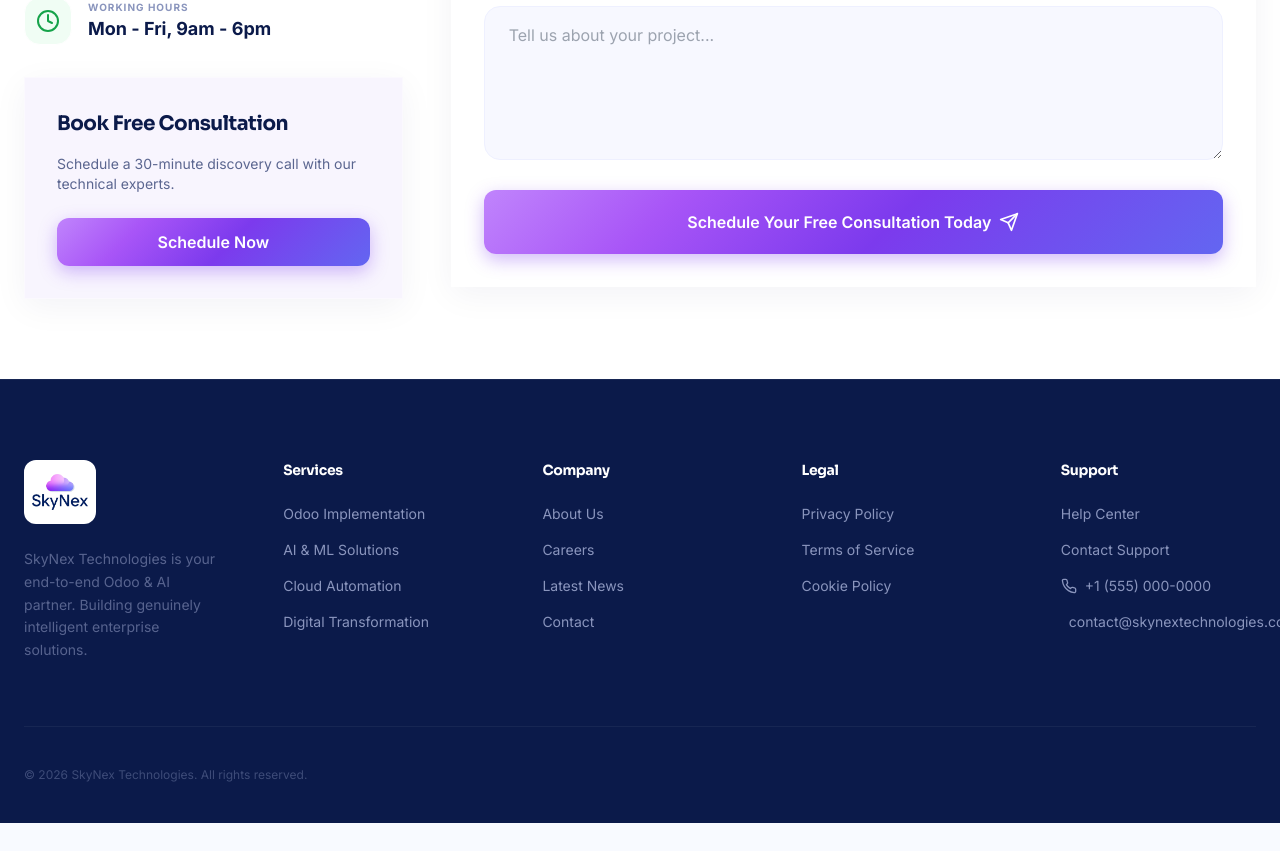
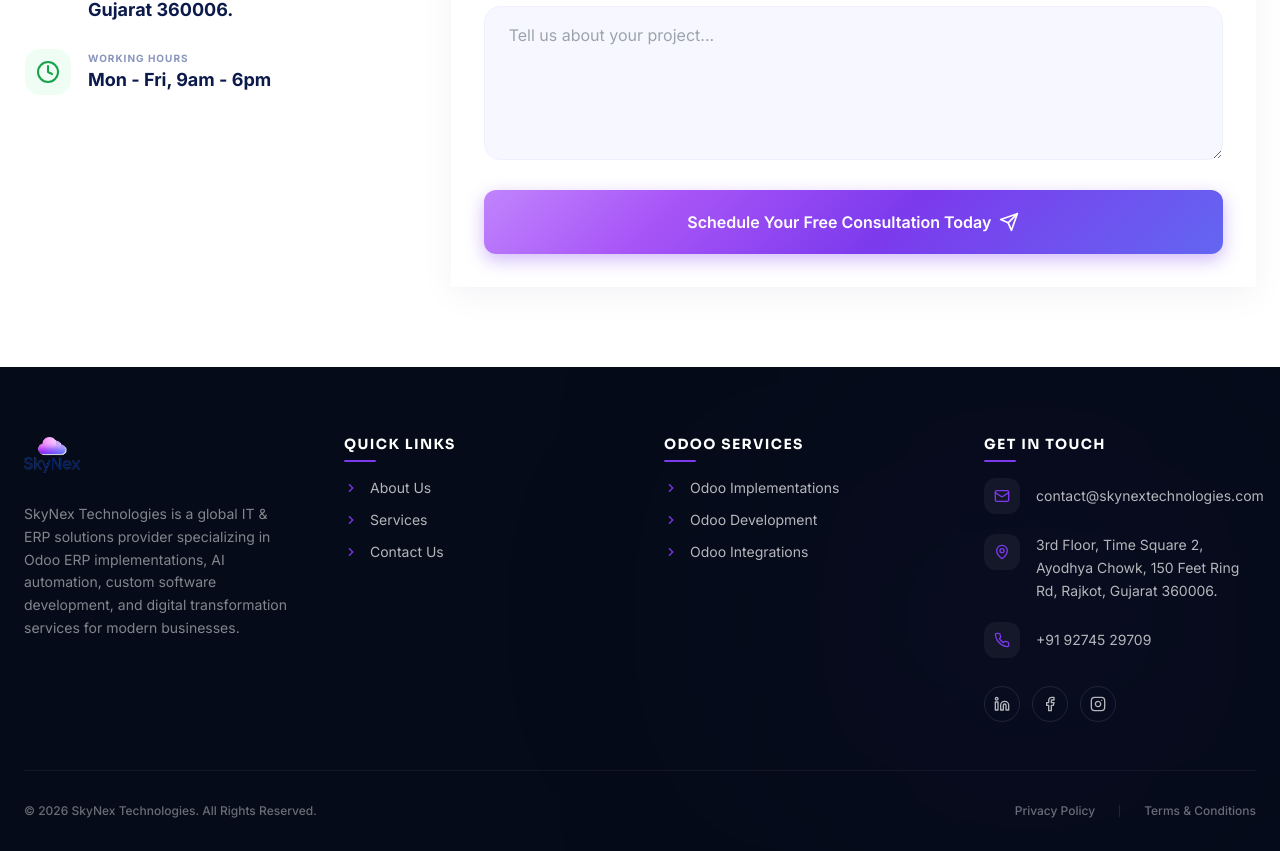
Before and after one commit to Morardas-Joshi/Skynex, a React (Vite) app: page /contact in a window 1280 px wide. Shown: the part 800-1651 px from the top of the page. Before the commit the page ends 1623 px from the top, so only its background shows below. Built offline with nearby package versions, Linux system fonts and the light colour scheme.

Commit message:
Update Skynex

```diff
--- a/src/components/Footer.jsx
+++ b/src/components/Footer.jsx
@@ -1,81 +1,135 @@
 import React from 'react';
 import { Link } from 'react-router-dom';
-import { Mail, Phone, Facebook, Twitter, Linkedin, Github } from 'lucide-react';
+import {
+  Mail, Phone, MapPin, Facebook, Instagram, Linkedin,
+  ChevronRight, ShieldCheck, Users, Globe, Briefcase
+} from 'lucide-react';
 import Logo from './Logo';
 
 const Footer = () => {
+  const currentYear = new Date().getFullYear();
+
   return (
-    <footer className="bg-navy-900 text-ink-4 pt-20 pb-10 border-t border-white/5">
-      <div className="max-w-7xl mx-auto px-6">
-        <div className="grid grid-cols-1 md:grid-cols-2 lg:grid-cols-5 gap-16 pb-16 border-b border-white/5">
-          {/* Brand */}
-          <div className="lg:col-span-1">
-            <div className="bg-white inline-block p-2 rounded-xl mb-6">
-              <Logo />
-            </div>
-            <p className="text-sm leading-relaxed text-ink-4/60">
-              SkyNex Technologies is your end-to-end Odoo & AI partner. Building genuinely intelligent enterprise solutions.
+    <footer className="bg-[#050b18] text-white/70 pt-16 pb-8 overflow-hidden relative">
+      {/* Background decoration */}
+      <div className="absolute top-0 right-0 w-[500px] h-[500px] bg-primary/5 rounded-full blur-[150px] pointer-events-none" />
+
+      <div className="max-w-7xl mx-auto px-6 relative z-10">
+        <div className="grid grid-cols-1 md:grid-cols-2 lg:grid-cols-4 gap-12 pb-12 border-b border-white/5">
+
+          {/* Column 1: Brand & Description */}
+          <div className="space-y-6">
+            <Logo />
+            <p className="text-sm leading-relaxed text-white/50 max-w-xs">
+              SkyNex Technologies is a global IT & ERP solutions provider specializing in Odoo ERP implementations, AI automation, custom software development, and digital transformation services for modern businesses.
             </p>
           </div>
 
-          {/* Links */}
-          <div className="lg:col-span-1">
-            <h5 className="font-sora font-bold text-white mb-6 text-sm">Services</h5>
-            <ul className="space-y-4 text-sm">
-              <li><Link to="/services" className="hover:text-white transition-colors">Odoo Implementation</Link></li>
-              <li><Link to="/services" className="hover:text-white transition-colors">AI & ML Solutions</Link></li>
-              <li><Link to="/services" className="hover:text-white transition-colors">Cloud Automation</Link></li>
-              <li><Link to="/services" className="hover:text-white transition-colors">Digital Transformation</Link></li>
+          {/* Column 2: Quick Links */}
+          <div>
+            <h4 className="text-sm font-bold text-white uppercase tracking-widest mb-6 relative inline-block">
+              Quick Links
+              <div className="absolute -bottom-2 left-0 w-8 h-0.5 bg-primary rounded-full" />
+            </h4>
+            <ul className="space-y-3">
+              {[
+                { label: "About Us", path: "/about" },
+                { label: "Services", path: "/services" },
+                { label: "Contact Us", path: "/contact" }
+              ].map((link, i) => (
+                <li key={i}>
+                  <Link to={link.path} className="flex items-center gap-3 text-sm hover:text-primary transition-colors group">
+                    <ChevronRight className="w-3.5 h-3.5 text-primary group-hover:translate-x-1 transition-transform" />
+                    {link.label}
+                  </Link>
+                </li>
+              ))}
             </ul>
           </div>
 
-          <div className="lg:col-span-1">
-            <h5 className="font-sora font-bold text-white mb-6 text-sm">Company</h5>
-            <ul className="space-y-4 text-sm">
-              <li><Link to="/about" className="hover:text-white transition-colors">About Us</Link></li>
-              <li><Link to="/careers" className="hover:text-white transition-colors">Careers</Link></li>
-              <li><Link to="/blog" className="hover:text-white transition-colors">Latest News</Link></li>
-              <li><Link to="/contact" className="hover:text-white transition-colors">Contact</Link></li>
+          {/* Column 3: Odoo Services */}
+          <div>
+            <h4 className="text-sm font-bold text-white uppercase tracking-widest mb-6 relative inline-block">
+              Odoo Services
+              <div className="absolute -bottom-2 left-0 w-8 h-0.5 bg-primary rounded-full" />
+            </h4>
+            <ul className="space-y-3">
+              {[
+                { label: "Odoo Implementations", path: "/services" },
+                { label: "Odoo Development", path: "/services" },
+                { label: "Odoo Integrations", path: "/services" }
+              ].map((link, i) => (
+                <li key={i}>
+                  <Link to={link.path} className="flex items-center gap-3 text-sm hover:text-primary transition-colors group">
+                    <ChevronRight className="w-3.5 h-3.5 text-primary group-hover:translate-x-1 transition-transform" />
+                    {link.label}
+                  </Link>
+                </li>
+              ))}
             </ul>
           </div>
 
-          <div className="lg:col-span-1">
-            <h5 className="font-sora font-bold text-white mb-6 text-sm">Legal</h5>
-            <ul className="space-y-4 text-sm">
-              <li><Link to="/privacy" className="hover:text-white transition-colors">Privacy Policy</Link></li>
-              <li><Link to="/terms" className="hover:text-white transition-colors">Terms of Service</Link></li>
-              <li><Link to="/cookies" className="hover:text-white transition-colors">Cookie Policy</Link></li>
-            </ul>
-          </div>
+          {/* Column 4: Get In Touch */}
+          <div>
+            <h4 className="text-sm font-bold text-white uppercase tracking-widest mb-6 relative inline-block">
+              Get In Touch
+              <div className="absolute -bottom-2 left-0 w-8 h-0.5 bg-primary rounded-full" />
+            </h4>
+            <div className="space-y-5">
+              <div className="flex items-center gap-4">
+                <div className="w-9 h-9 rounded-xl bg-white/5 flex items-center justify-center shrink-0">
+                  <Mail className="w-4 h-4 text-primary" />
+                </div>
+                <a href="mailto:contact@skynextechnologies.com" className="text-sm hover:text-primary transition-colors">contact@skynextechnologies.com</a>
+              </div>
 
-          <div className="lg:col-span-1">
-            <h5 className="font-sora font-bold text-white mb-6 text-sm">Support</h5>
-            <ul className="space-y-4 text-sm">
-              <li><Link to="/contact" className="hover:text-white transition-colors">Help Center</Link></li>
-              <li><Link to="/contact" className="hover:text-white transition-colors">Contact Support</Link></li>
-              <li><span className="flex items-center gap-2"><Phone className="w-4 h-4" /> +1 (555) 000-0000</span></li>
-              <li><span className="flex items-center gap-2"><Mail className="w-4 h-4" /> contact@skynextechnologies.com</span></li>
-            </ul>
+              <div className="flex items-start gap-4">
+                <div className="w-9 h-9 rounded-xl bg-white/5 flex items-center justify-center shrink-0">
+                  <MapPin className="w-4 h-4 text-primary" />
+                </div>
+                <p className="text-sm leading-relaxed">3rd Floor, Time Square 2, Ayodhya Chowk, 150 Feet Ring Rd, Rajkot, Gujarat 360006.</p>
+              </div>
+
+              <div className="flex items-center gap-4">
+                <div className="w-9 h-9 rounded-xl bg-white/5 flex items-center justify-center shrink-0">
+                  <Phone className="w-4 h-4 text-primary" />
+                </div>
+                <a href="tel:+919274529709" className="text-sm hover:text-primary transition-colors">+91 92745 29709</a>
+              </div>
+
+              <div className="pt-2">
+                <div className="flex items-center gap-3">
+                  {[
+                    { icon: <Linkedin className="w-4 h-4" />, href: "https://www.linkedin.com/in/skynex-technologies-4330983b1/" },
+                    { icon: <Facebook className="w-4 h-4" />, href: "https://www.skynextechnologies.com/website/social/facebook" },
+                    { icon: <Instagram className="w-4 h-4" />, href: "https://www.instagram.com/skynex_technologies" }
+                  ].map((social, i) => (
+                    <a
+                      key={i}
+                      href={social.href}
+                      target="_blank"
+                      rel="noopener noreferrer"
+                      className="w-9 h-9 rounded-full border border-white/10 flex items-center justify-center hover:bg-primary hover:text-white hover:border-transparent transition-all duration-300"
+                    >
+                      {social.icon}
+                    </a>
+                  ))}
+                </div>
+              </div>
+            </div>
           </div>
         </div>
 
-        {/* Bottom Bar */}
-        <div className="pt-10 flex flex-col md:flex-row justify-between items-center gap-6">
-          <div className="text-xs text-ink-4/40">
-            © {new Date().getFullYear()} SkyNex Technologies. All rights reserved.
+        {/* Copyright Bar */}
+        <div className="pt-8 flex flex-col md:flex-row justify-between items-center gap-6 text-xs font-medium">
+          <div className="text-white/40">
+            © {currentYear} SkyNex Technologies. All Rights Reserved.
           </div>
-
-          {/* <div className="flex items-center gap-4">
-            {[Facebook, Twitter, Linkedin, Github].map((Icon, idx) => (
-              <a
-                key={idx}
-                href="#"
-                className="w-10 h-10 rounded-xl bg-white/5 flex items-center justify-center border border-white/10 hover:bg-skynex-grad hover:text-white hover:border-transparent transition-all duration-300"
-              >
-                <Icon className="w-5 h-5" />
-              </a>
-            ))}
-          ;</div> */}
+          <div className="flex items-center gap-6 text-white/40">
+            <Link to="/privacy" className="hover:text-primary transition-colors">Privacy Policy</Link>
+            <div className="w-px h-3 bg-white/10" />
+            <Link to="/terms" className="hover:text-primary transition-colors">Terms & Conditions</Link>
+          </div>
         </div>
       </div>
     </footer>
--- a/src/pages/Contact.jsx
+++ b/src/pages/Contact.jsx
@@ -60,7 +60,7 @@
               {[
                 { icon: Mail, title: 'Email Us', info: 'contact@skynextechnologies.com', color: 'bg-blue-50 text-blue-600' },
                 { icon: Phone, title: 'Call Us', info: '+91 92745 29709', color: 'bg-purple-50 text-purple-600' },
-                { icon: MapPin, title: 'Visit Us', info: 'Tech Hub, Silicon Valley, CA', color: 'bg-pink-50 text-pink-600' },
+                { icon: MapPin, title: 'Visit Us', info: '3rd Floor, Time Square 2, Ayodhya Chowk, 150 Feet Ring Rd, Rajkot, Gujarat 360006.', color: 'bg-pink-50 text-pink-600' },
                 { icon: Clock, title: 'Working Hours', info: 'Mon - Fri, 9am - 6pm', color: 'bg-green-50 text-green-600' }
               ].map((item, idx) => (
                 <div key={idx} className="flex items-center space-x-4">
@@ -75,11 +75,13 @@
               ))}
             </div>
 
+            {/* Book Free Consultation - Commented out as per user request
             <GlassCard className="bg-primary/5 border-primary/20 p-8">
               <h3 className="text-xl font-sora font-bold mb-4 text-ink">Book Free Consultation</h3>
               <p className="text-sm text-ink-3 mb-6">Schedule a 30-minute discovery call with our technical experts.</p>
               <button className="w-full btn-primary">Schedule Now</button>
             </GlassCard>
+            */}
           </div>
 
           {/* Contact Form */}
--- a/src/pages/Home.jsx
+++ b/src/pages/Home.jsx
@@ -1,6 +1,6 @@
 import React from 'react';
 import { motion } from 'framer-motion';
-import { ArrowRight, BarChart2, Cpu, Globe, Zap, CheckCircle2, Star, Users, Briefcase, Award, Settings, Code, BarChart, Link as LinkIcon, Rocket, Lightbulb, Database, ShieldCheck } from 'lucide-react';
+import { ArrowRight, BarChart2, Cpu, Globe, Zap, CheckCircle2, Star, Users, Briefcase, Award, Settings, Code, BarChart, Link as LinkIcon, Rocket, Lightbulb, Database, ShieldCheck, Search, PenTool, RefreshCw } from 'lucide-react';
 import { Link } from 'react-router-dom';
 import GlassCard from '../components/GlassCard';
 
@@ -379,7 +379,7 @@
         </div>
       </motion.section>
 
-      {/* Statistics Section */}
+      {/* Statistics Section - Commented out as per user request
       <motion.section
         initial="hidden"
         whileInView="visible"
@@ -417,6 +417,7 @@
           </div>
         </div>
       </motion.section>
+      */}
 
       {/* Why Choose Us */}
       <motion.section
@@ -424,52 +425,130 @@
         whileInView="visible"
         viewport={{ once: true }}
         variants={sectionVariants}
-        className="section-padding"
+        className="section-padding bg-white"
       >
-        <div className="max-w-7xl mx-auto grid grid-cols-1 lg:grid-cols-2 gap-16 items-center">
-          <motion.div variants={itemVariants}>
-            <h2 className="text-4xl md:text-6xl font-space font-bold mb-8">Why Businesses <span className="text-primary">Choose</span> Skynex</h2>
-            <div className="space-y-6">
+        <div className="max-w-7xl mx-auto">
+          <motion.div variants={itemVariants} className="mb-16">
+            <div className="eyebrow">Why Skynex</div>
+            <h2 className="text-4xl md:text-5xl font-sora font-bold text-ink">
+              One team that speaks <br />
+              <span className="text-gradient">Odoo and AI — fluently.</span>
+            </h2>
+            <p className="text-lg text-ink-3 mt-4 max-w-2xl">
+              We don't just implement software; we transform how your business operates by combining deep ERP expertise with cutting-edge AI automation.
+            </p>
+          </motion.div>
+
+          <div className="grid grid-cols-1 md:grid-cols-2 gap-x-16 gap-y-12">
+            {[
+              {
+                title: "Deep Odoo ERP Expertise",
+                desc: "Specialized in scalable Odoo implementations, customizations, integrations, and enterprise workflows."
+              },
+              {
+                title: "AI-Powered Business Automation",
+                desc: "Automate operations, reduce manual work, and improve efficiency with intelligent AI-driven solutions."
+              },
+              {
+                title: "Industry-Focused ERP Solutions",
+                desc: "Tailored ERP systems designed around real business workflows across multiple industries."
+              },
+              {
+                title: "Transparent & Agile Execution",
+                desc: "Clear communication, structured delivery, and complete project visibility from start to finish."
+              },
+              {
+                title: "End-to-End Implementation & Support",
+                desc: "From consulting and development to deployment, training, and long-term optimization."
+              },
+              {
+                title: "ROI-Driven Digital Transformation",
+                desc: "Technology solutions focused on measurable growth, operational efficiency, and business scalability."
+              }
+            ].map((item, idx) => (
+              <motion.div
+                key={idx}
+                variants={itemVariants}
+                className="flex items-start space-x-5 group"
+              >
+                <div className="shrink-0 w-10 h-10 rounded-full bg-skynex-soft flex items-center justify-center mt-1 group-hover:bg-primary/20 transition-colors duration-300">
+                  <CheckCircle2 className="w-5 h-5 text-primary" />
+                </div>
+                <div>
+                  <h3 className="text-xl font-sora font-bold text-ink mb-2 group-hover:text-primary transition-colors duration-300">{item.title}</h3>
+                  <p className="text-ink-3 leading-relaxed">{item.desc}</p>
+                </div>
+              </motion.div>
+            ))}
+          </div>
+        </div>
+      </motion.section>
+
+      {/* How We Work Section - Fine-tuned Process Flow */}
+      <motion.section
+        initial="hidden"
+        whileInView="visible"
+        viewport={{ once: true }}
+        variants={sectionVariants}
+        className="pt-12 pb-24 bg-paper-2 relative overflow-hidden"
+      >
+        <div className="max-w-7xl mx-auto px-6">
+          {/* Left Aligned Header - Matched to upper sections */}
+          <div className="flex flex-col md:flex-row justify-between items-end gap-8 mb-16">
+            <motion.div variants={itemVariants} className="max-w-2xl text-left">
+              <div className="eyebrow uppercase tracking-[0.2em] text-primary">Execution Framework</div>
+              <h2 className="text-4xl md:text-5xl font-sora font-bold text-ink mb-4">
+                How we <span className="text-gradient">Work</span>
+              </h2>
+              <p className="text-lg text-ink-3 leading-relaxed">
+                A proven 5-step delivery process shaped around your team — not the other way around.
+              </p>
+            </motion.div>
+          </div>
+
+          <div className="relative">
+            {/* Interconnected Dashed Line - Passing through icon centers */}
+            <div className="hidden lg:block absolute top-[48px] left-0 w-full border-t-2 border-dashed border-primary/20 -z-0" />
+
+            <div className="grid grid-cols-1 md:grid-cols-2 lg:grid-cols-5 gap-4 relative">
               {[
-                'Enterprise-grade Architecture',
-                'AI-driven Innovation',
-                'Scalable Solutions',
-                'Modern Technology Stack',
-                'Dedicated Technical Support',
-                'Fast Digital Transformation',
-                'Secure & Reliable Systems'
+                { step: "01", title: "Discover", desc: "Workshops, fit-gap analysis and success metrics agreed upfront.", icon: <Search className="w-5 h-5" /> },
+                { step: "02", title: "Design", desc: "Solution blueprint and AI use-cases scoped to ROI.", icon: <PenTool className="w-5 h-5" /> },
+                { step: "03", title: "Build", desc: "Configuration, custom modules and AI agents developed in sprints.", icon: <Code className="w-5 h-5" /> },
+                { step: "04", title: "Launch", desc: "UAT, training, cutover — with a steady hand on go-live weekend.", icon: <Rocket className="w-5 h-5" /> },
+                { step: "05", title: "Evolve", desc: "AMC, optimizations, new use-cases — measured every quarter.", icon: <RefreshCw className="w-5 h-5" /> }
               ].map((item, idx) => (
                 <motion.div
                   key={idx}
-                  className="flex items-center space-x-3 group"
-                  whileHover={{ x: 10 }}
+                  variants={itemVariants}
+                  whileHover={{ y: -5 }}
+                  className="relative group"
                 >
-                  <CheckCircle2 className="w-6 h-6 text-primary shrink-0 group-hover:scale-125 transition-transform" />
-                  <span className="text-lg text-dark/80 font-medium group-hover:text-primary transition-colors">{item}</span>
+                  <div className="glass-card p-6 h-full flex flex-col items-center text-center rounded-[2rem] border-white/60 shadow-premium transition-all duration-500 hover:shadow-xl hover:bg-white group-hover:border-primary/10">
+                    {/* Compact Icon - Positioned for the line */}
+                    <div className="mb-6 relative z-10">
+                      <div className="w-12 h-12 rounded-xl bg-skynex-soft text-primary flex items-center justify-center group-hover:bg-skynex-grad group-hover:text-white transition-all duration-500 shadow-sm ring-4 ring-paper-2 group-hover:ring-white">
+                        {item.icon}
+                      </div>
+                      {/* Step Number Badge */}
+                      <div className="absolute -top-2 -right-2 w-5 h-5 rounded-full bg-white border border-paper-3 text-[8px] font-black flex items-center justify-center text-primary/40 group-hover:text-primary shadow-sm transition-colors">
+                        {item.step}
+                      </div>
+                    </div>
+
+                    <h3 className="text-lg font-sora font-bold text-ink mb-3 leading-tight">{item.title}</h3>
+                    <p className="text-ink-3 text-[11px] leading-relaxed font-medium">
+                      {item.desc}
+                    </p>
+                  </div>
                 </motion.div>
               ))}
             </div>
-          </motion.div>
-
-          <motion.div variants={itemVariants} className="relative group">
-            <div className="glass-card p-12 aspect-square flex flex-col items-center justify-center text-center relative overflow-hidden group-hover:shadow-2xl transition-all duration-700">
-              <motion.div
-                animate={{ rotate: 360 }}
-                transition={{ duration: 20, repeat: Infinity, ease: "linear" }}
-                className="absolute inset-0 opacity-10 bg-[radial-gradient(circle_at_center,_var(--tw-gradient-stops))] from-primary via-transparent to-transparent"
-              />
-              <Award className="w-24 h-24 text-primary mb-6 animate-glow" />
-              <h3 className="text-3xl font-space font-bold mb-4">Innovation Leader 2024</h3>
-              <p className="text-dark/60 max-w-sm">Recognized for excellence in AI implementation and enterprise digital transformation.</p>
-            </div>
-            {/* Decorative dots */}
-            <div className="absolute -top-10 -right-10 w-40 h-40 bg-secondary/20 rounded-full blur-3xl group-hover:scale-150 transition-transform duration-700" />
-            <div className="absolute -bottom-10 -left-10 w-40 h-40 bg-primary/20 rounded-full blur-3xl group-hover:scale-150 transition-transform duration-700" />
-          </motion.div>
+          </div>
         </div>
       </motion.section>
 
-      {/* Testimonials */}
+      {/* Testimonials - Commented out as per user request
       <motion.section
         initial="hidden"
         whileInView="visible"
@@ -509,8 +588,9 @@
           </div>
         </div>
       </motion.section>
+      */}
 
-      {/* CTA Section */}
+      {/* Large Purple CTA - Commented out as per user request
       <motion.section
         initial="hidden"
         whileInView="visible"
@@ -543,6 +623,44 @@
           </div>
         </div>
       </motion.section>
+      */}
+
+      {/* New Professional Compact CTA */}
+      <motion.section
+        initial="hidden"
+        whileInView="visible"
+        viewport={{ once: true }}
+        variants={sectionVariants}
+        className="py-24 bg-white"
+      >
+        <div className="max-w-7xl mx-auto px-6">
+          <div className="glass-card bg-skynex-grad p-12 md:p-16 rounded-[3rem] relative overflow-hidden flex flex-col md:flex-row items-center justify-between gap-12 shadow-premium">
+            {/* Background pattern */}
+            <div className="absolute inset-0 opacity-10 pointer-events-none"
+              style={{ backgroundImage: 'radial-gradient(circle at 2px 2px, white 1px, transparent 0)', backgroundSize: '32px 32px' }}
+            />
+
+            <div className="relative z-10 max-w-2xl text-center md:text-left">
+              <h2 className="text-4xl md:text-5xl font-sora font-bold text-white mb-6 leading-tight">
+                Ready to make your business <br className="hidden lg:block" />
+                <span className="opacity-80">genuinely intelligent?</span>
+              </h2>
+              <p className="text-white/80 text-lg font-medium leading-relaxed">
+                Join the forward-thinking enterprises that have scaled their operations <br className="hidden md:block" /> with Skynex's Odoo and AI expertise.
+              </p>
+            </div>
+
+            <div className="relative z-10 flex flex-col sm:flex-row gap-4 shrink-0">
+              <Link to="/contact" className="px-8 py-4 bg-white text-primary rounded-xl font-bold text-lg shadow-xl hover:scale-105 transition-all duration-300 text-center">
+                Book a Free Strategy Call
+              </Link>
+              <Link to="/services" className="px-8 py-4 border border-white/30 text-white rounded-xl font-bold text-lg hover:bg-white/10 transition-all duration-300 text-center">
+                Explore Services
+              </Link>
+            </div>
+          </div>
+        </div>
+      </motion.section>
     </div>
   );
 };
```
